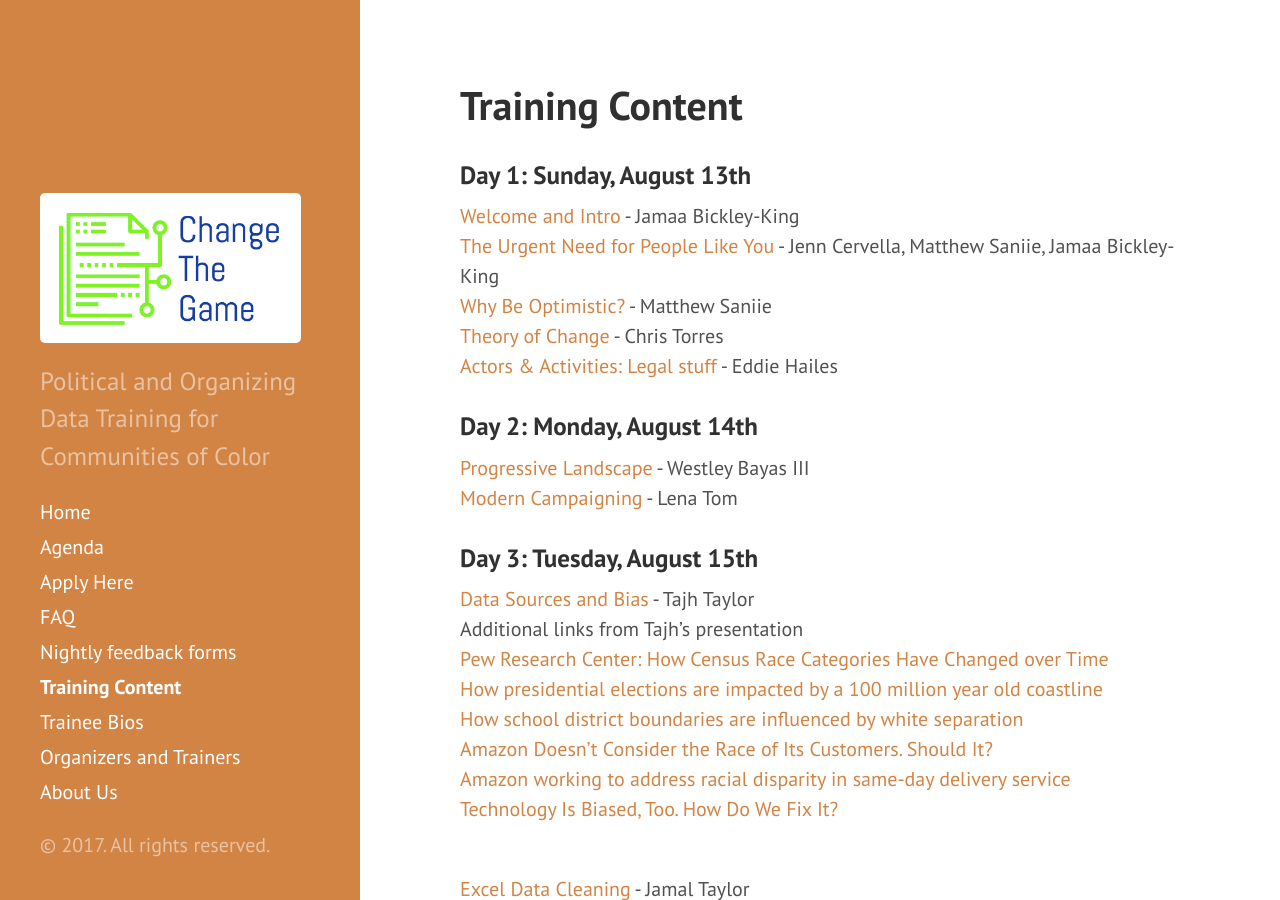
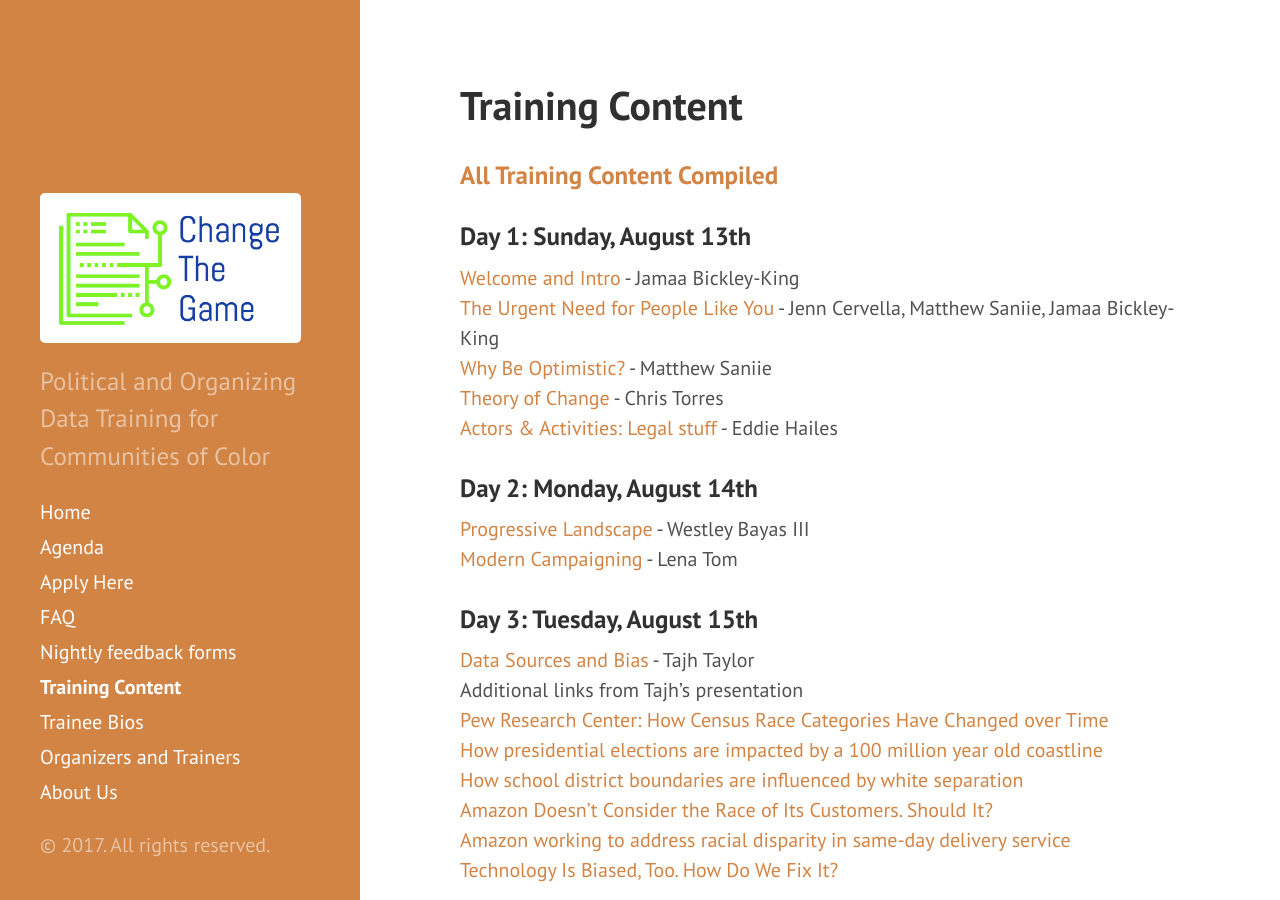
Before and after one commit to anniejw6/changethegame_site, a Jekyll site: the page built from slides.md, in a window 1280 px wide and 900 px high. Built offline with Jekyll 4.4.1, drawn with Linux system fonts in a browser that asks for light colours.

Commit message:
Update slides.md

```diff
--- a/slides.md
+++ b/slides.md
@@ -2,6 +2,8 @@
 layout: page
 title: Training Content
 ---
+
+### [All Training Content Compiled](https://www.dropbox.com/s/o7re1fntzmjphvi/Compiled%20Change%20the%20Game%20materials.zip?dl=0)
 
 ### Day 1: Sunday, August 13th
 
```
